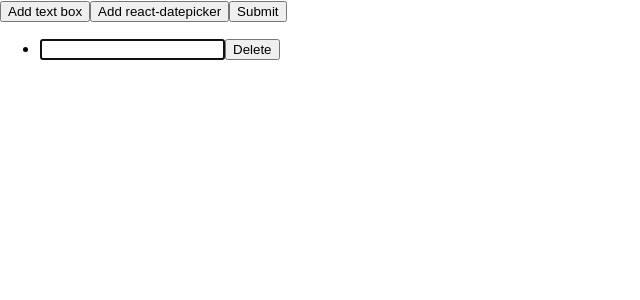
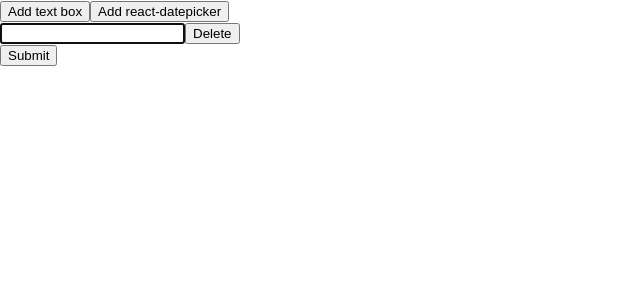
Before and after one commit to gyrevik/dynamic-form-use-field-array, a React (Create React App) app: page / in a window 1280 px wide. Both pictures are taken after a click on the button "Add text box". Shown: the top 300 px of the page, without its empty margins (0-640 px from the left). Built offline with nearby package versions, Linux system fonts and the light colour scheme.

Commit message:
some layout changes

```diff
--- a/src/App.js
+++ b/src/App.js
@@ -29,10 +29,9 @@ const App = () => {
         <button type="button" onClick={() => {append({ value: "", type: "react-datepicker" })}}>
           Add react-datepicker
         </button>
-        <button type="submit">Submit</button>
-        <ul>
+
         {fields.map((item, index) => (
-            <li key={item.id}>
+          <div key={item.id}>
             {item.type == "input" && <Controller
               name={`controls.${index}.value`}
               control={control}
@@ -51,10 +50,12 @@ const App = () => {
                 />
               )}
             />}
+
             <button onClick={() => remove(index)}>Delete</button>
-            </li>
+          </div>
         ))}
-        </ul>
+
+        <button type="submit">Submit</button>
       </form>
     </div>
   );
```
Lines whose indentation alone changed are shown as unchanged.
